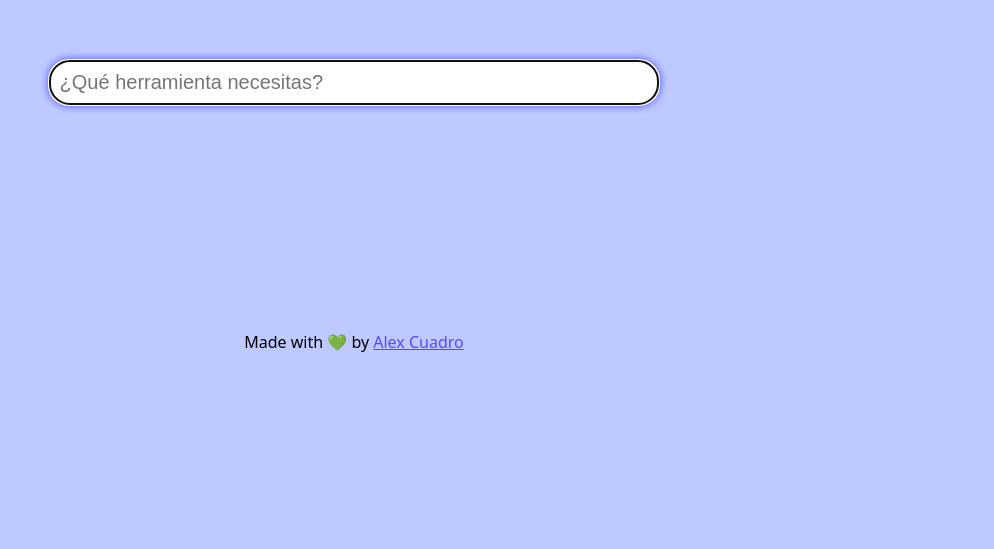
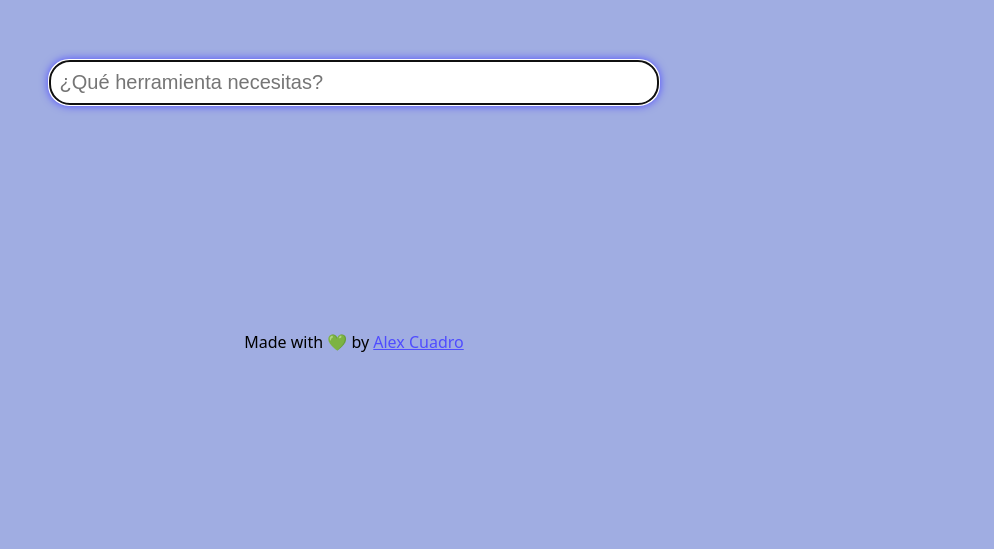
Before and after one commit to alexcuadroo/linkhubdev, a website: page public/index.html in a window 1280 px wide. Shown: the part 251-800 px from the top of the page, without its empty margins (286-1280 px from the left). Drawn offline with Linux system fonts and the light colour scheme; no server answers.

Commit message:
Actualizar colores de fondo y texto en el archivo CSS

```diff
--- a/public/styles.css
+++ b/public/styles.css
@@ -6,9 +6,9 @@ body {
     font-family: system-ui, Arial, sans-serif;
     margin: 0;
     padding: 0;
-    background-color: #becaff;
+    background-color: #a0ade2;
     --secondary-color: #6e76ff;
-    --text-color: #0e083d;
+    --text-color: #02000f;
     --normal-color: #4f4cff;
     --hover-color: #311cd3;
     max-width: 1320px;
```
